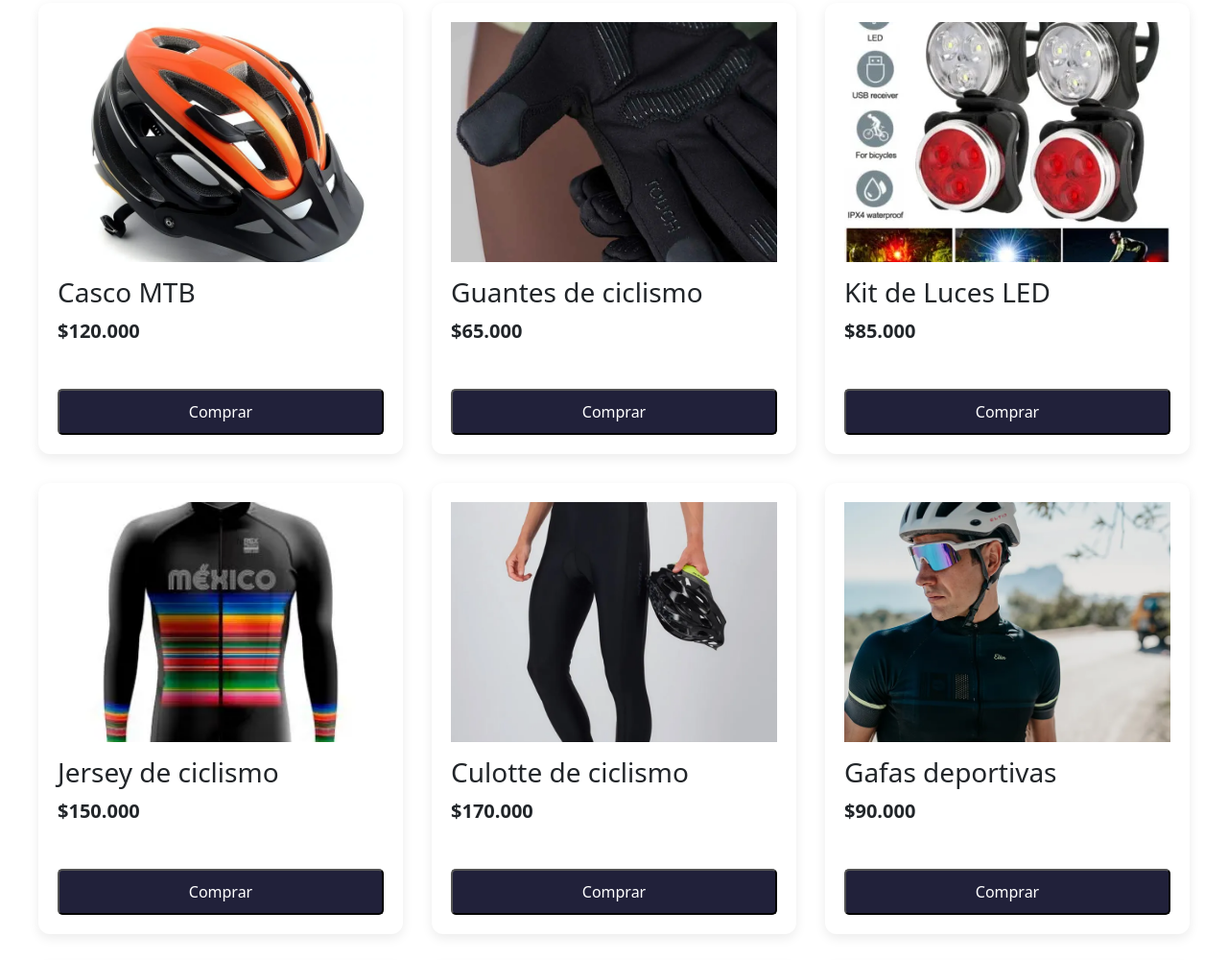
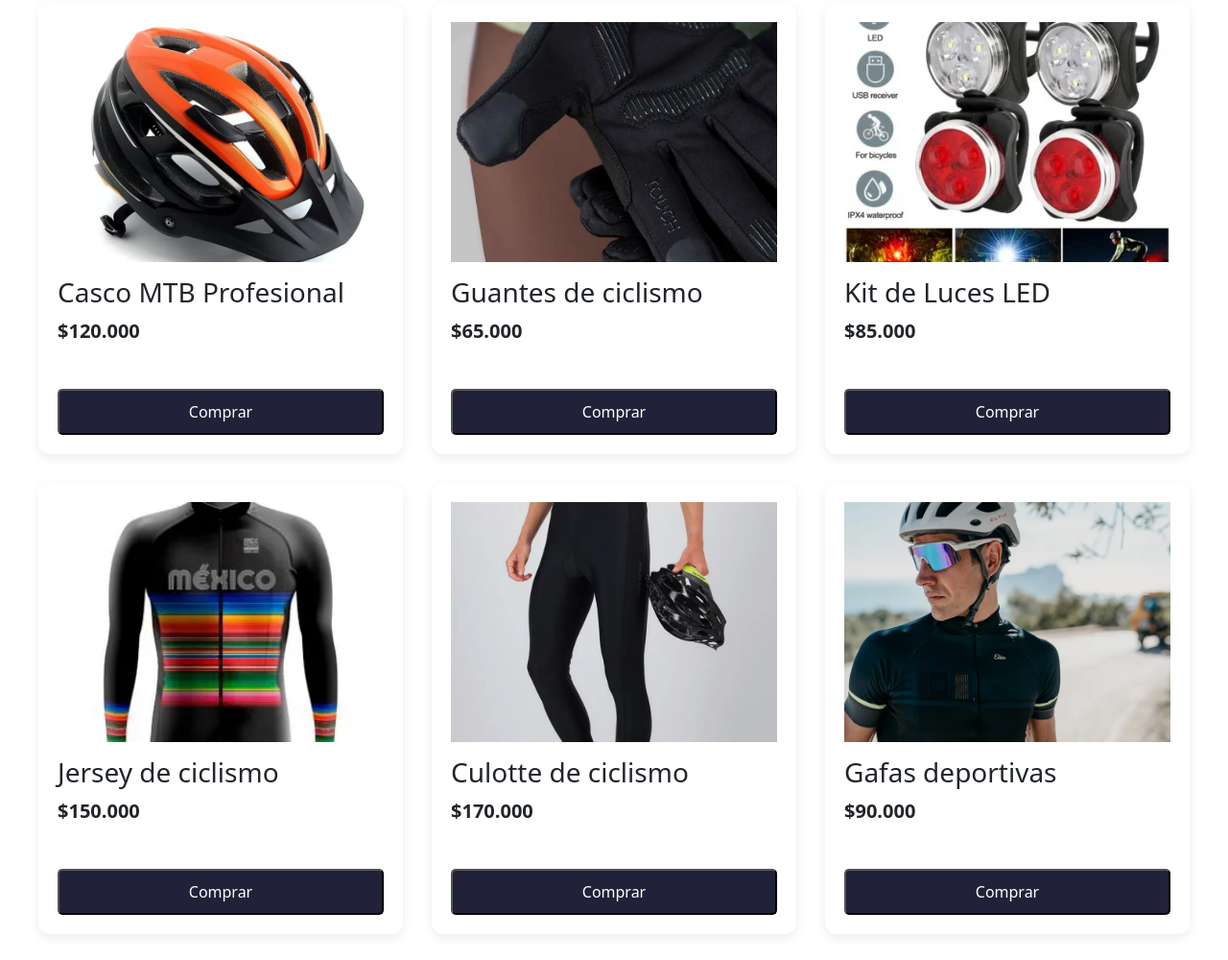
Before and after one commit to ffernanndo5000-crypto/ejercicio, a plain HTML site: page productos.html in a window 1280 px wide. Shown: the part 615-1615 px from the top of the page at 96% size. Drawn offline with nearby package versions, Linux system fonts and the light colour scheme.

Commit message:
actualizar nombre de producto

```diff
--- a/productos.html
+++ b/productos.html
@@ -105,7 +105,7 @@
 
     <img src="./imagenes/casco de bici.webp" alt="Casco MTB">
 
-    <h3>Casco MTB</h3>
+    <h3>Casco MTB Profesional</h3>
 
     <p>$120.000</p>
 
```
